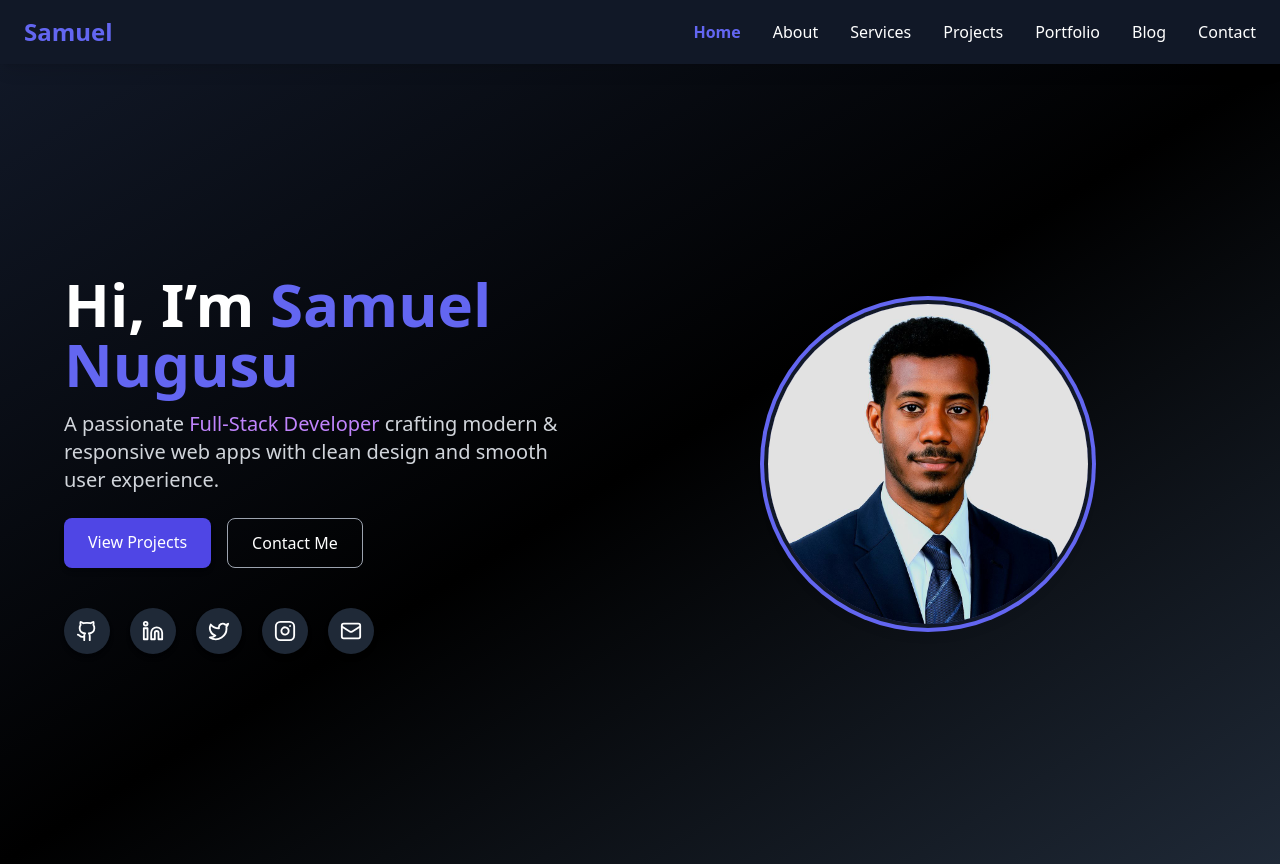
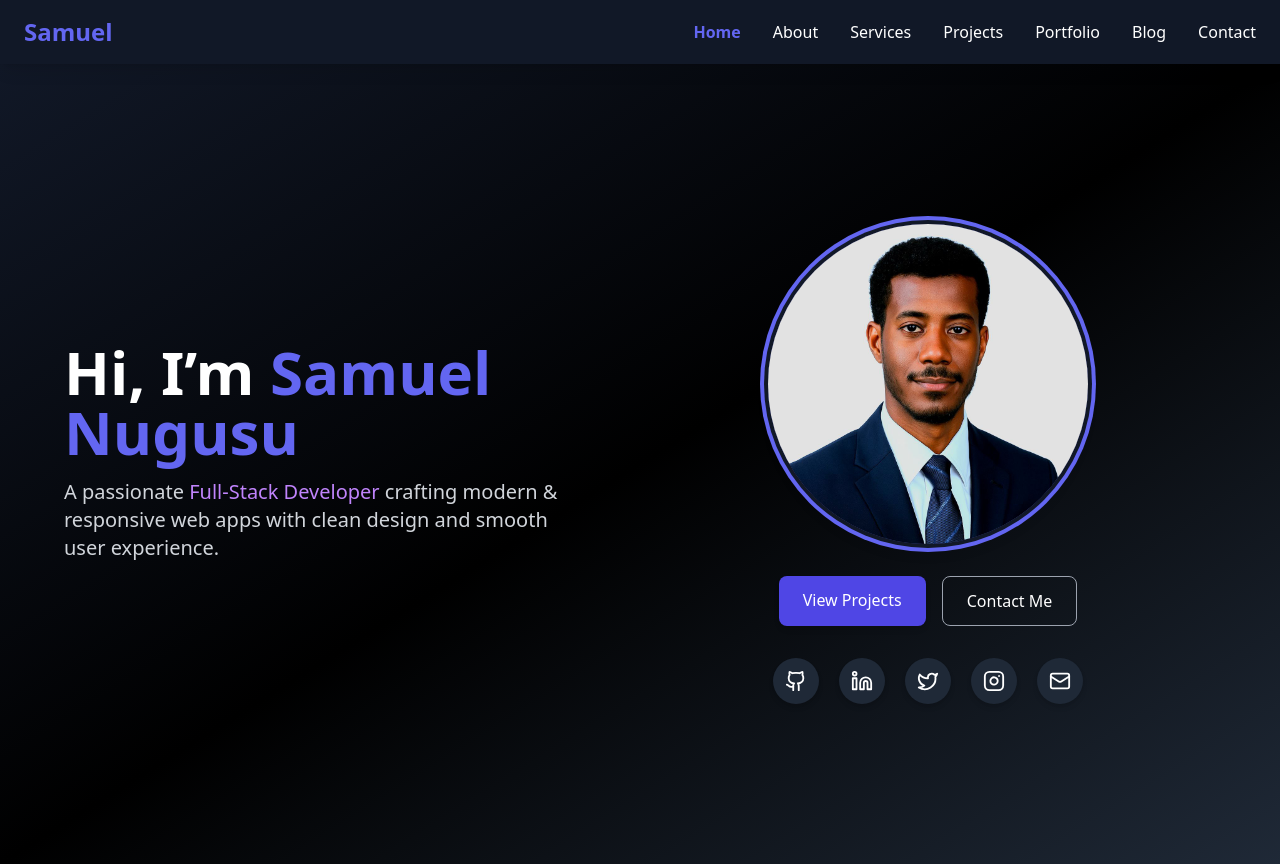
Before and after one commit to samuelNugusu/portfolio-website, a React (Vite) app: page / in a window 1280 px wide. Built offline with nearby package versions, Linux system fonts and the light colour scheme.

Commit message:
Update portfolio website with latest changes

```diff
--- a/src/pages/Home.jsx
+++ b/src/pages/Home.jsx
@@ -28,9 +28,26 @@ export default function Home() {
           modern & responsive web apps with clean design and smooth user
           experience.
         </p>
+      </motion.div>
+
+      {/* Right Side - Profile Image with Buttons + Socials */}
+      <motion.div
+        initial={{ opacity: 0, x: 50 }}
+        animate={{ opacity: 1, x: 0 }}
+        transition={{ duration: 1 }}
+        className="flex-1 flex flex-col items-center mt-10 md:mt-0"
+      >
+        {/* Profile Image */}
+        <div className="relative w-64 h-64 md:w-80 md:h-80 rounded-full overflow-hidden shadow-lg ring-4 ring-indigo-500 ring-offset-4 ring-offset-gray-900">
+          <img
+            src="/samuel.jpg"
+            alt="Samuel Nugusu"
+            className="w-full h-full object-cover"
+          />
+        </div>
 
         {/* CTA Buttons */}
-        <div className="flex gap-4 justify-center md:justify-start">
+        <div className="flex gap-4 mt-8">
           <Link
             to="/projects"
             className="px-6 py-3 rounded-lg bg-indigo-600 hover:bg-indigo-700 transition-all shadow-md"
@@ -46,7 +63,7 @@ export default function Home() {
         </div>
 
         {/* Social Links */}
-        <div className="flex gap-5 mt-10 justify-center md:justify-start">
+        <div className="flex gap-5 mt-8">
           {[
             { Icon: GithubIcon, url: "https://github.com/yourusername" },
             { Icon: LinkedinIcon, url: "https://linkedin.com/in/yourusername" },
@@ -66,23 +83,6 @@ export default function Home() {
           ))}
         </div>
       </motion.div>
-
-      {/* Right Side - Profile Image */}
-      <motion.div
-        initial={{ opacity: 0, x: 50 }}
-        animate={{ opacity: 1, x: 0 }}
-        transition={{ duration: 1 }}
-        className="flex-1 flex justify-center mt-10 md:mt-0"
-      >
-        <div className="relative w-64 h-64 md:w-80 md:h-80 rounded-full overflow-hidden shadow-lg ring-4 ring-indigo-500 ring-offset-4 ring-offset-gray-900">
-          <img
-  src="/samuel.jpg"
-  alt="Samuel Nugusu"
-  className="w-full h-full object-cover"
-/>
-
-        </div>
-      </motion.div>
     </section>
   );
 }
```
